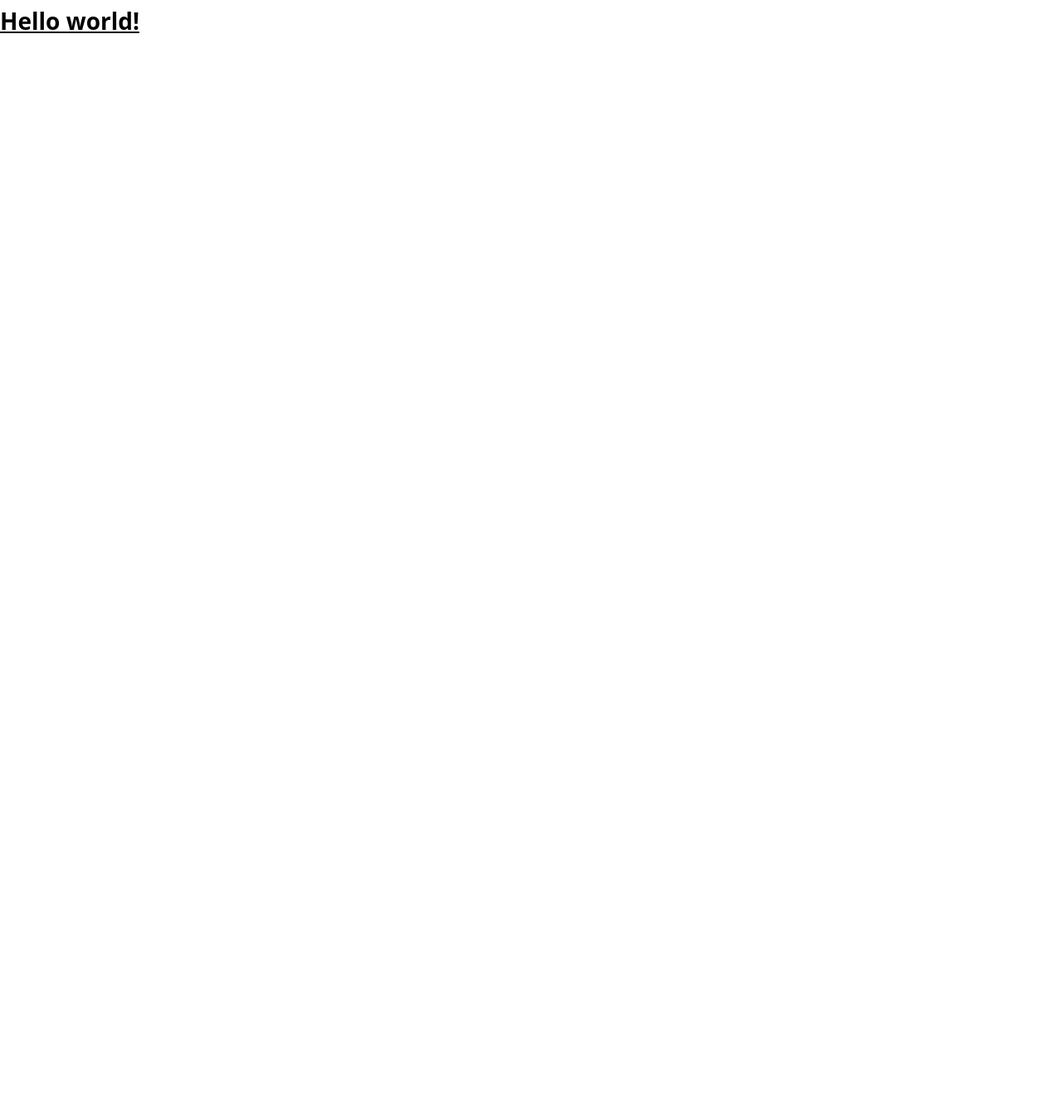
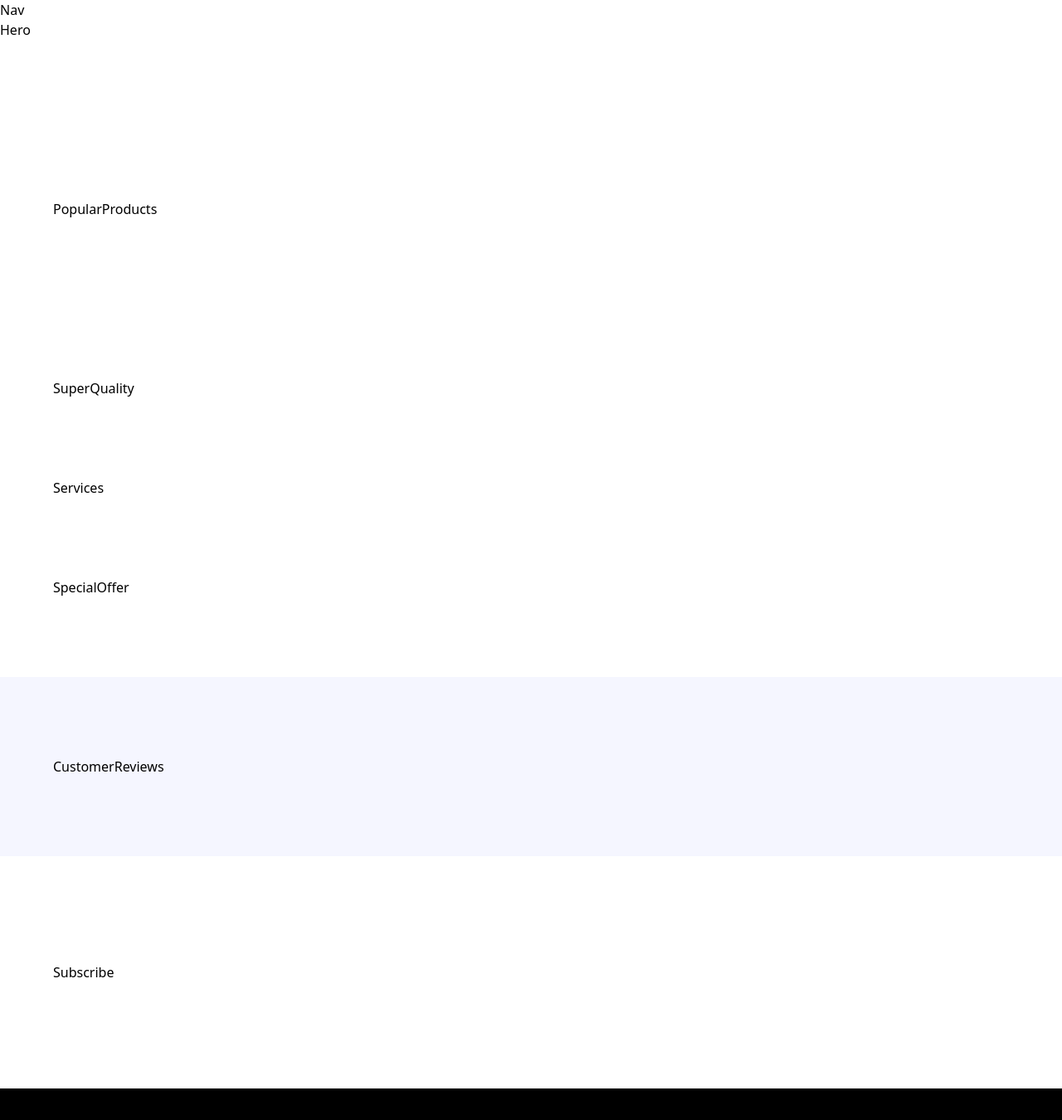
Before and after one commit to iamrajsingh/Nike_website_design, a React (Vite) app: page / in a window 1280 px wide. Shown: the top 1350 px of the page at 83% size. Before the commit the page ends 800 px from the top, so only its background shows below. Built offline with nearby package versions, Linux system fonts and the light colour scheme; a web font is replaced by a local one.

Commit message:
Basic Layout done

```diff
--- a/src/App.jsx
+++ b/src/App.jsx
@@ -1,7 +1,32 @@
-export default function App() {
-  return (
-    <h1 className="text-3xl font-bold underline">
-      Hello world!
-    </h1>
-  )
-}
+const App = () => (
+  <main className="relative">
+    Nav
+    <section className="xl:padding-1 wide:padding-r padding-b">
+      Hero
+    </section>
+    <section className="padding">
+      PopularProducts
+    </section>
+    <section className="padding">
+      SuperQuality
+    </section>
+    <section className="padding-x">
+      Services
+    </section>
+    <section className="padding">
+      SpecialOffer
+    </section>
+    <section className="padding bg-pale-blue">
+      CustomerReviews
+    </section>
+    <section className="padding-x sm:py-32 py-16 w-full">
+      Subscribe
+    </section>
+    <section className="bg-black padding-x padding-t pb-8">
+      Footer
+    </section>
+
+  </main>
+)
+
+export default App;
```
